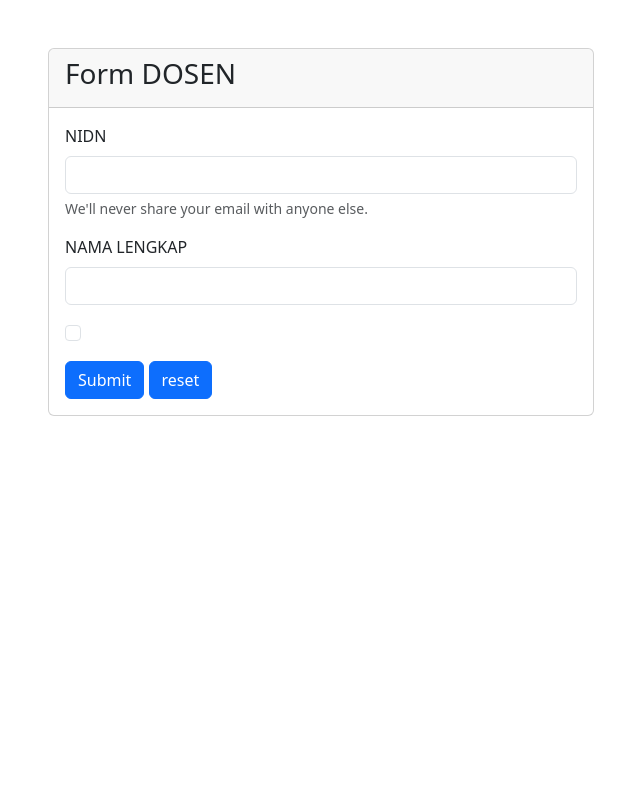
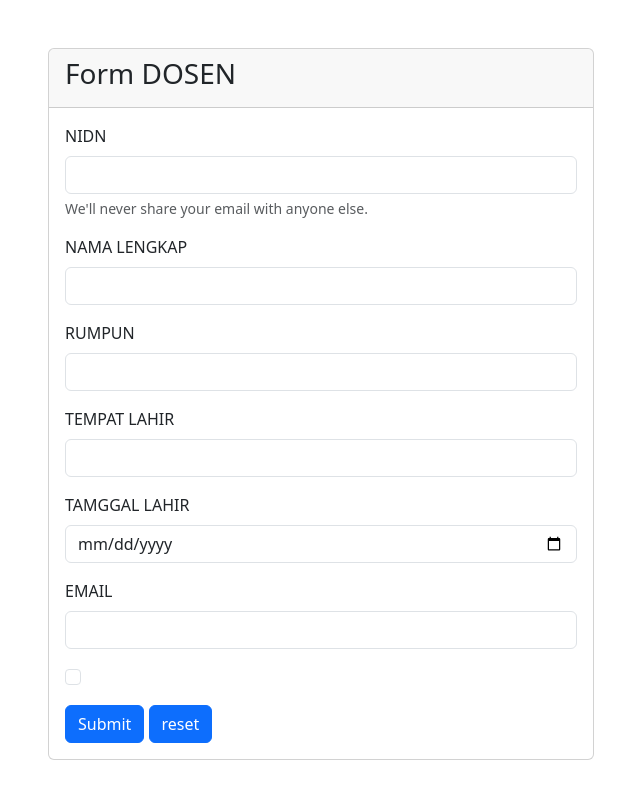
Before and after one commit to bedolls/QUIZ1_ABDUL_MALIK_AL_HANIF, a PHP site: page / in a window 1280 px wide. Shown: the whole page, without its empty margins (319-959 px from the left). Run offline with PHP 8.4, Linux system fonts and the light colour scheme.

Commit message:
UBAH "NIDN","NAMA LENGKAP","RUMPUN","TEMPAT LAHIR","TANGGAL LAHIR","EMAIL"

```diff
--- a/INDEX.PHP
+++ b/INDEX.PHP
@@ -23,7 +23,23 @@
   </div>
   <div class="mb-3">
     <label for="exampleInputPassword1" class="form-label">NAMA LENGKAP</label>
-    <input type="text" class="form-control" id="exampleInputPassword1" name="jurusan">
+    <input type="text" class="form-control" id="exampleInputPassword1" name="NAMA">
+  </div>
+  <div class="mb-3">
+    <label for="exampleInputPassword1" class="form-label">RUMPUN</label>
+    <input type="text" class="form-control" id="exampleInputPassword1" name="KEAHLIAN">
+  </div>
+  <div class="mb-3">
+    <label for="exampleInputPassword1" class="form-label">TEMPAT LAHIR</label>
+    <input type="text" class="form-control" id="exampleInputPassword1" name="TEMPAT">
+  </div>
+  <div class="mb-3">
+    <label for="exampleInputPassword1" class="form-label">TAMGGAL LAHIR</label>
+    <input type="DATE" class="form-control" id="exampleInputPassword1" name="TANGGAL">
+  </div>
+  <div class="mb-3">
+    <label for="exampleInputPassword1" class="form-label">EMAIL</label>
+    <input type="text" class="form-control" id="exampleInputPassword1" name="EMAIL">
   </div>
     <div class="mb-3">
     <input type="checkbox" class="form-check-input" id="exampleInputPassword1">
```
